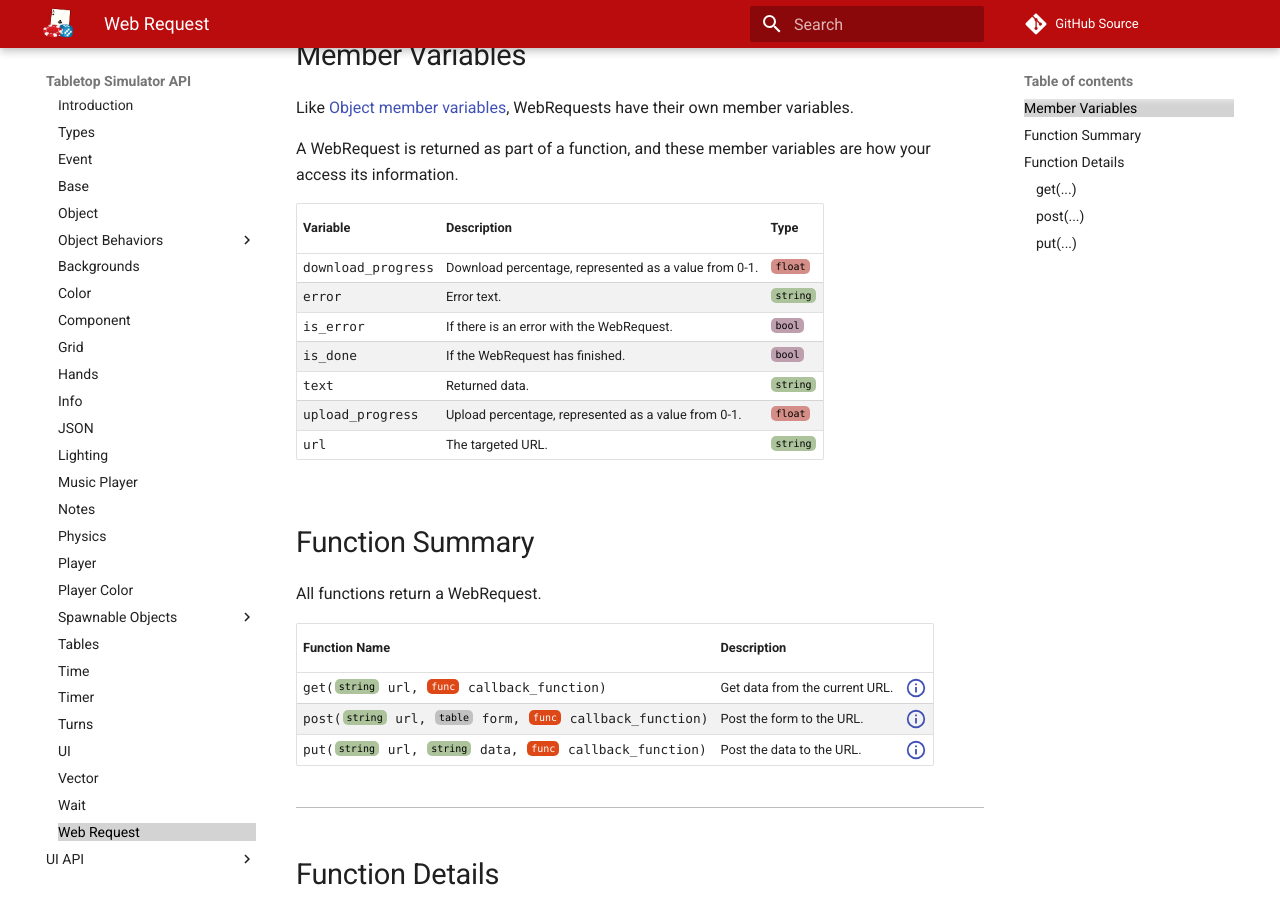
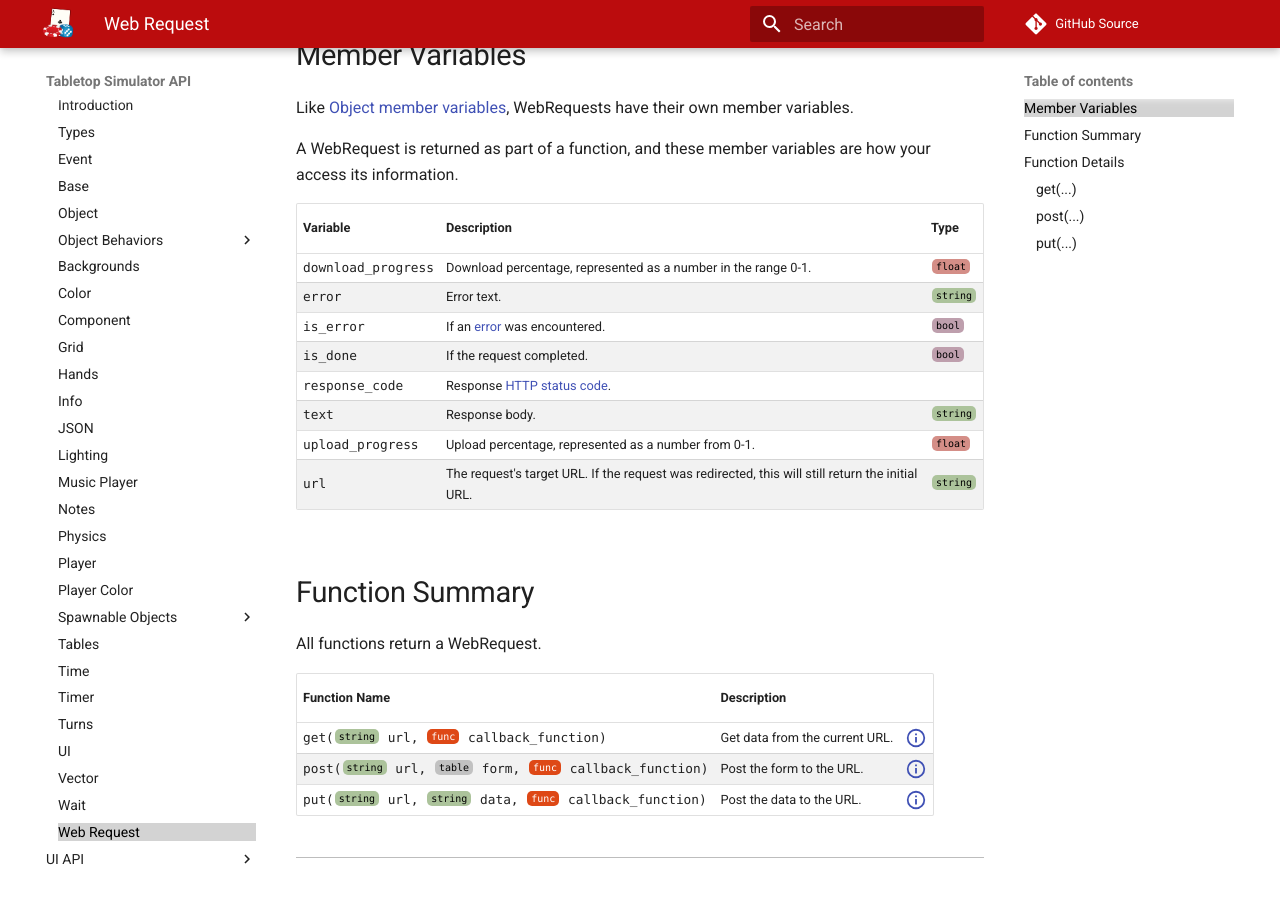
Before and after one commit to Berserk-Games/Tabletop-Simulator-API, an MkDocs documentation site: the page built from docs/webrequest.md, in a window 1280 px wide and 900 px high, scrolled down 309 px. Built offline with MkDocs 1.6.1 and Material for MkDocs 9.7.7, drawn with Linux system fonts in a browser that asks for light colours; comment, search, counter and statistics services are not loaded.

Commit message:
WebRequest: Documented response_code and improved var descriptions.

```diff
--- a/docs/webrequest.md
+++ b/docs/webrequest.md
@@ -10,13 +10,14 @@
 
 Variable | Description | Type
 -- | -- | :--
-<a class="anchor" id="download_progress"></a>download_progress | Download percentage, represented as a value from 0-1. | [<span class="tag flo"></span>](types.md)
+<a class="anchor" id="download_progress"></a>download_progress | Download percentage, represented as a number in the range 0-1. | [<span class="tag flo"></span>](types.md)
 <a class="anchor" id="error"></a>error | Error text. | [<span class="tag str"></span>](types.md)
-<a class="anchor" id="is_error"></a>is_error | If there is an error with the WebRequest. | [<span class="tag boo"></span>](types.md)
-<a class="anchor" id="is_done"></a>is_done | If the WebRequest has finished. | [<span class="tag boo"></span>](types.md)
-<a class="anchor" id="text"></a>text | Returned data. | [<span class="tag str"></span>](types.md)
-<a class="anchor" id="upload_progress"></a>upload_progress | Upload percentage, represented as a value from 0-1. | [<span class="tag flo"></span>](types.md)
-<a class="anchor" id="url"></a>url | The targeted URL. | [<span class="tag str"></span>](types.md)
+<a class="anchor" id="is_error"></a>is_error | If an [error](#error) was encountered. | [<span class="tag boo"></span>](types.md)
+<a class="anchor" id="is_done"></a>is_done | If the request completed. | [<span class="tag boo"></span>](types.md)
+<a class="anchor" id="response_code"></a>response_code | Response [HTTP status code](https://developer.mozilla.org/en-US/docs/Web/HTTP/Status). | [<span class="tag number"></span>](types.md)
+<a class="anchor" id="text"></a>text | Response body. | [<span class="tag str"></span>](types.md)
+<a class="anchor" id="upload_progress"></a>upload_progress | Upload percentage, represented as a number from 0-1. | [<span class="tag flo"></span>](types.md)
+<a class="anchor" id="url"></a>url | The request's target URL. If the request was redirected, this will still return the initial URL. | [<span class="tag str"></span>](types.md)
 
 
 ##Function Summary
```
